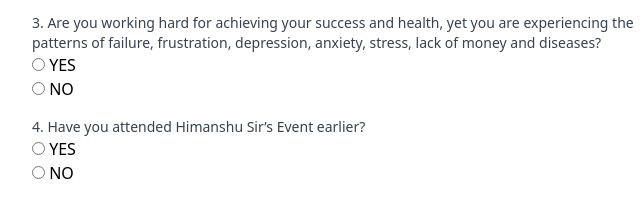
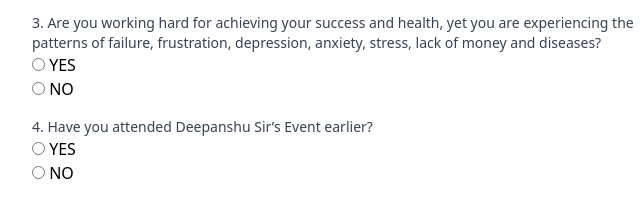
Before and after one commit to Himanshu4-Deshmukh/deepanshu, a plain HTML site: page index.html in a window 1280 px wide. Shown: the part 1117-1315 px from the top of the page, 304-944 px from the left. Drawn offline with nearby package versions, Linux system fonts and the light colour scheme; some packages are replaced by stand-ins of ours; a script that the page names is missing.

Commit message:
Update index.html

```diff
--- a/index.html
+++ b/index.html
@@ -154,7 +154,7 @@
 
             <!-- Question 4 -->
             <fieldset class="mt-4">
-                <legend class="block text-sm font-medium text-gray-700">4. Have you attended Himanshu Sir’s Event earlier?</legend>
+                <legend class="block text-sm font-medium text-gray-700">4. Have you attended Deepanshu Sir’s Event earlier?</legend>
                 <div class="form-group">
                     <div class="radio">
                         <label class="block">
```
